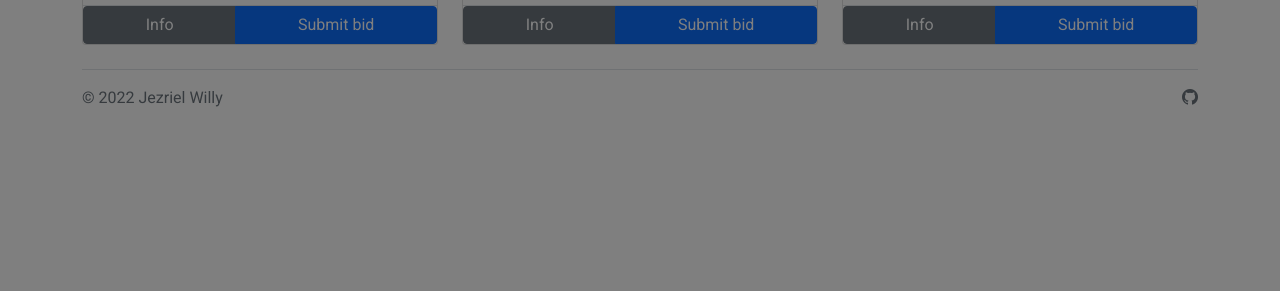
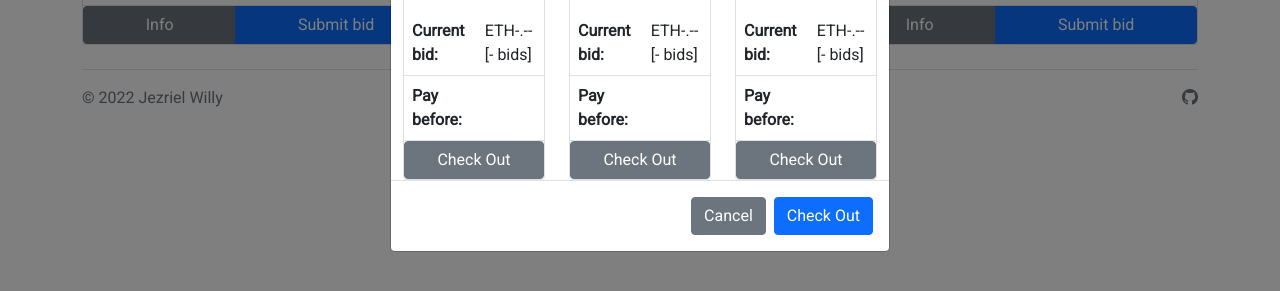
Before and after one commit to jzrreal/jzrreal.github.io, a plain HTML site: page index.html in a window 1280 px wide. Both pictures are taken after a click on the button 680 px from the left and 27 px from the top of the page. Shown: the part 471-762 px from the top of the page. Drawn offline with nearby package versions, Linux system fonts and the light colour scheme; no server answers.

Commit message:
many changes

```diff
--- a/js/auctions.js
+++ b/js/auctions.js
@@ -313,6 +313,7 @@ function populateAuctionGrid() {
 }
 
 function generateWonItemsListCard(i) {
+
   // create won items list card
   let col = document.createElement("div");
   col.classList.add("col");
@@ -320,7 +321,7 @@ function generateWonItemsListCard(i) {
   let card = document.createElement("div");
   card.classList.add("card");
   card.id = "auction-" + i
-  col.appendChild(card);s
+  col.appendChild(card);
 
   let image = document.createElement("img");
   image.classList.add("card-img-top");
@@ -366,7 +367,7 @@ function generateWonItemsListCard(i) {
   tableBody.appendChild(timeRow);
 
   let timeTitle = document.createElement("th");
-  timeTitle.innerHTML = "Time left:"
+  timeTitle.innerHTML = "Pay before:"
   timeTitle.scope = "row";
   timeRow.appendChild(timeTitle);
 
@@ -399,9 +400,7 @@ function populateWonItemsListGrid() {
     wonItemsListCard = generateWonItemsListCard(i);
     wonItemsListGrid.appendChild(wonItemsListCard);
   });
-  if (demoAuction) { generateRandomAuctions() };
 }
-
 
 function numberWithCommas(x) {
   return x.toString().replace(/\B(?=(\d{3})+(?!\d))/g, ",");
--- a/js/popups.js
+++ b/js/popups.js
@@ -29,6 +29,7 @@ function openBid(id) {
 
 function openWonItemsList() {
   wonItemListModal.show();
+  populateWonItemsListGrid(1);
 }
 
 function openLogin() {
```
Also changed, not shown: index.html (+1 -1 lines).
